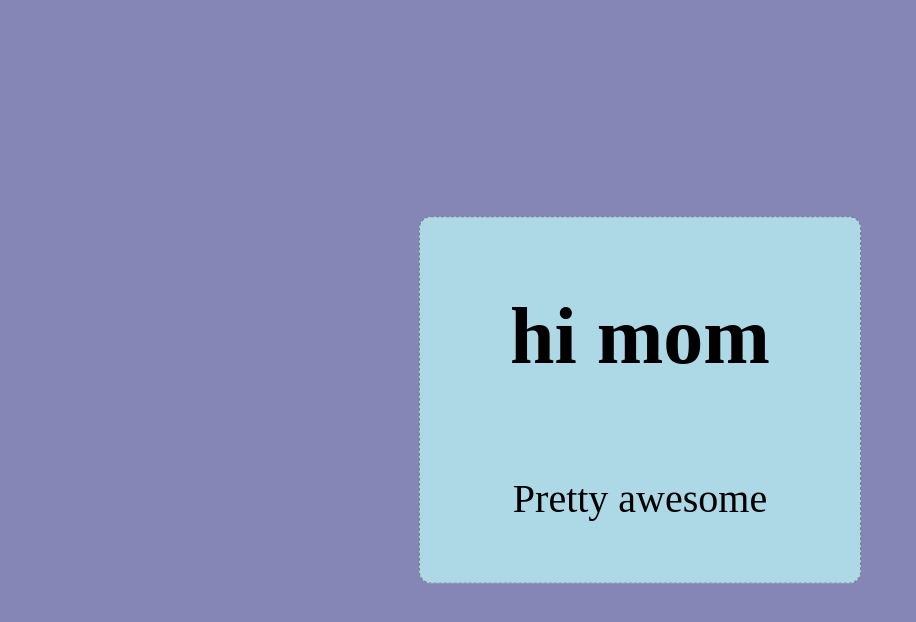
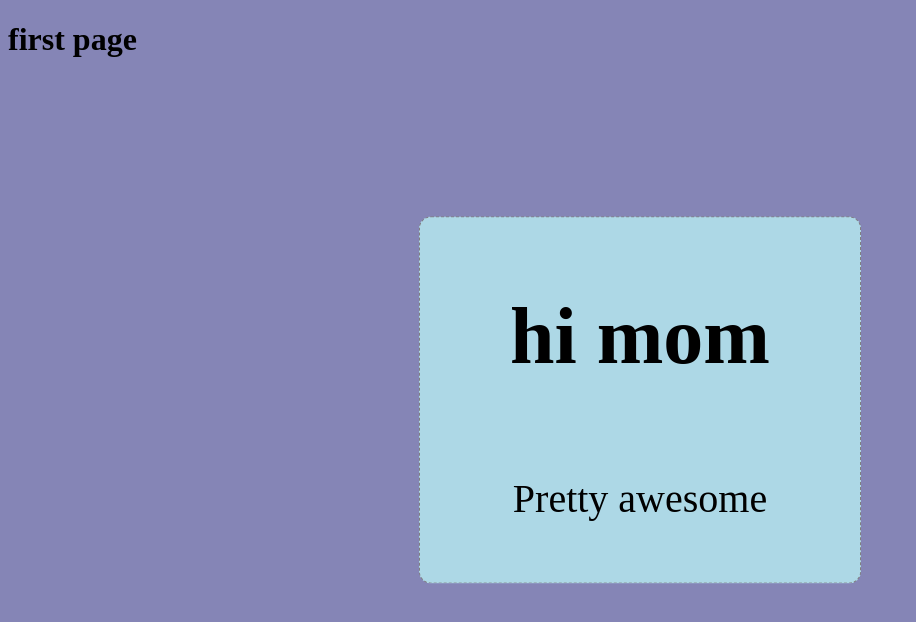
Before and after one commit to leandrocaci/test, a plain HTML site: page index.html in a window 1280 px wide. Shown: the whole page, without its empty margins (0-916 px from the left). Drawn offline with Linux system fonts and the light colour scheme.

Commit message:
koment per git

```diff
--- a/index.html
+++ b/index.html
@@ -9,6 +9,7 @@
     <link rel="stylesheet" href="style.css" />
   </head>
   <body>
+    <h1>first page</h1>
     <div class="container">
       <h1>hi mom</h1>
       <p>Pretty awesome</p>
```
